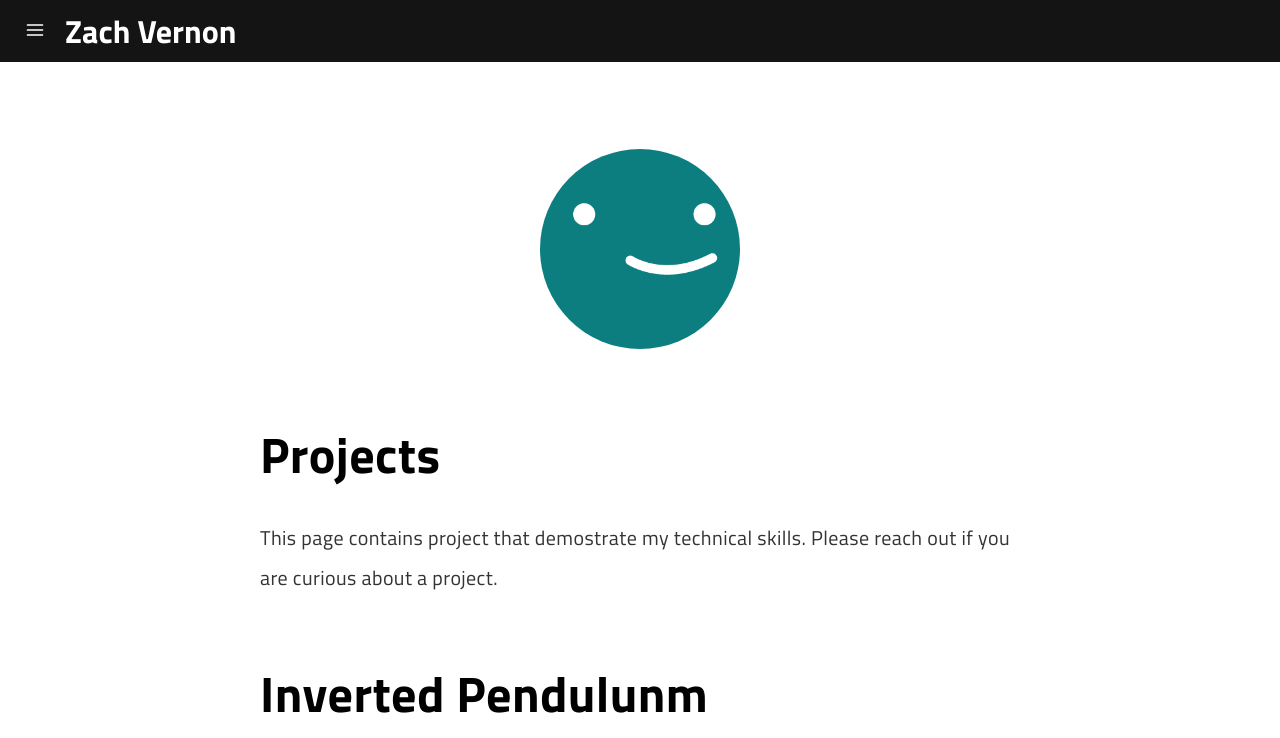
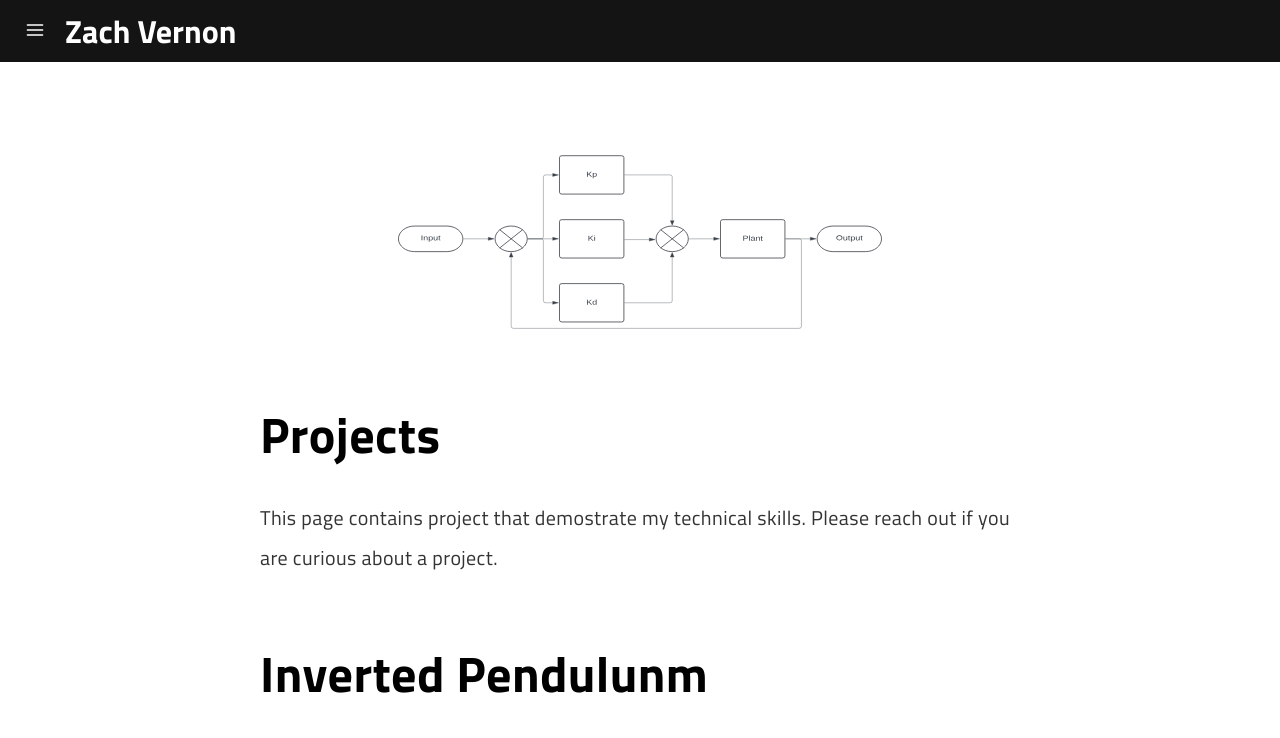
Before and after one commit to z-vernon/z-vernon.github.io, a Jekyll site: the page built from pages/projects.md, in a window 1280 px wide and 1400 px high. Shown: the top 738 px of the window. Built offline with Jekyll 4.4.1, drawn with Linux system fonts in a browser that asks for light colours; a script that is not in the unit is left out; grey boxes are pictures that could not be loaded.

Commit message:
project pic

```diff
--- a/pages/projects.md
+++ b/pages/projects.md
@@ -7,7 +7,7 @@ description: Some description.
 permalink: /projects/
 ---
 
-<img class="img-rounded" src="/assets/img/uploads/profile.png" alt="Thomas A. Anderson" width="200">
+<img class="img" src="/assets/img/PID.svg" alt="WZV" width="500" height="200">
 
 # Projects
 
```
Also changed, not shown: assets/img/PID.svg (added).
